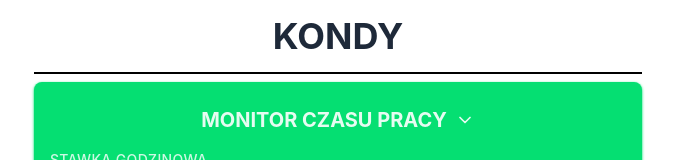
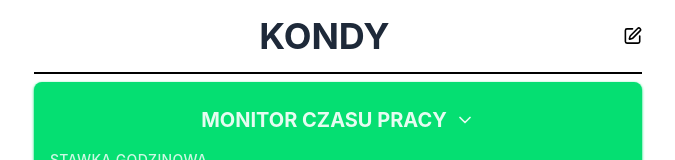
Before and after one commit to KondyKox/money-manager, a React (Vite) app: page / in a window 1280 px wide. Both pictures are taken after a click on the button "Kondy". Shown: the top 160 px of the page, without its empty margins (302-977 px from the left). Built offline with nearby package versions, Linux system fonts and the light colour scheme.

Commit message:
feat: edit profile name

```diff
--- a/src/components/Dashboard.tsx
+++ b/src/components/Dashboard.tsx
@@ -1,21 +1,85 @@
-import { useState } from "react";
+import { useEffect, useRef, useState } from "react";
 import type { Profile } from "../types/Profile";
 import { getProfile } from "../utils/getProfiles";
 import ShiftTracker from "./panels/ShiftTracker";
 import ExpensePanel from "./panels/ExpensePanel";
 import IncomePanel from "./panels/IncomePanel";
+import { CircleX, Edit, Save } from "lucide-react";
+import { saveProfile } from "../utils/saveProfile";
 
 const Dashboard = ({ profileId }: { profileId: string }) => {
   const profile = getProfile(profileId);
   const [editedProfile, setEditedProfile] = useState<Profile | null>(profile);
+  const [edited, setEdited] = useState<boolean>(false);
+  const [newName, setNewName] = useState<string>("");
+  const editInputRef = useRef<HTMLInputElement>(null);
+
+  useEffect(() => {
+    if (edited) {
+      editInputRef.current?.focus();
+      editInputRef.current?.select();
+    }
+  }, [edited]);
+
+  const handleEditClick = () => {
+    if (!editedProfile) return;
+
+    setNewName(editedProfile.name);
+    setEdited(true);
+  };
+
+  const handleSaveProfile = () => {
+    if (!newName || !editedProfile) return;
+
+    const updatedProfile: Profile = {
+      ...editedProfile,
+      name: newName,
+    };
+
+    setEditedProfile((prev) => (prev ? { ...prev, name: newName } : prev));
+    setEdited(false);
+    saveProfile(updatedProfile);
+  };
 
   if (!editedProfile) return null;
 
   return (
     <div className="flex flex-col justify-center items-center md:w-2/3 lg:w-1/2 px-4">
-      <h1 className="text-4xl font-bold p-4 text-gray-800">
-        {editedProfile.name}
-      </h1>
+      <div className="flex justify-center items-center w-full gap-2">
+        <h1 className="text-4xl font-bold py-4 text-gray-800 w-full text-center">
+          {edited ? (
+            <input
+              ref={editInputRef}
+              type="text"
+              className="uppercase px-2 bg-blue-200 w-full"
+              value={newName}
+              onChange={(e) => setNewName(e.target.value)}
+            />
+          ) : (
+            editedProfile.name
+          )}
+        </h1>
+        {!edited ? (
+          <Edit
+            size={20}
+            className="transition-all duration-150 cursor-pointer hover:text-yellow-400 hover:scale-110"
+            onClick={() => handleEditClick()}
+          />
+        ) : (
+          <>
+            <CircleX
+              size={24}
+              className="transition-all duration-150 cursor-pointer hover:text-red-400 hover:scale-110"
+              onClick={() => setEdited(false)}
+            />
+            <Save
+              size={24}
+              className="transition-all duration-150 cursor-pointer hover:text-blue-400 hover:scale-110"
+              onClick={handleSaveProfile}
+            />
+          </>
+        )}
+      </div>
       <div className="border-t-2 flex flex-col justify-between items-stretch gap-4 py-2 w-full">
         {/* Shift Tracker */}
         <ShiftTracker
```
